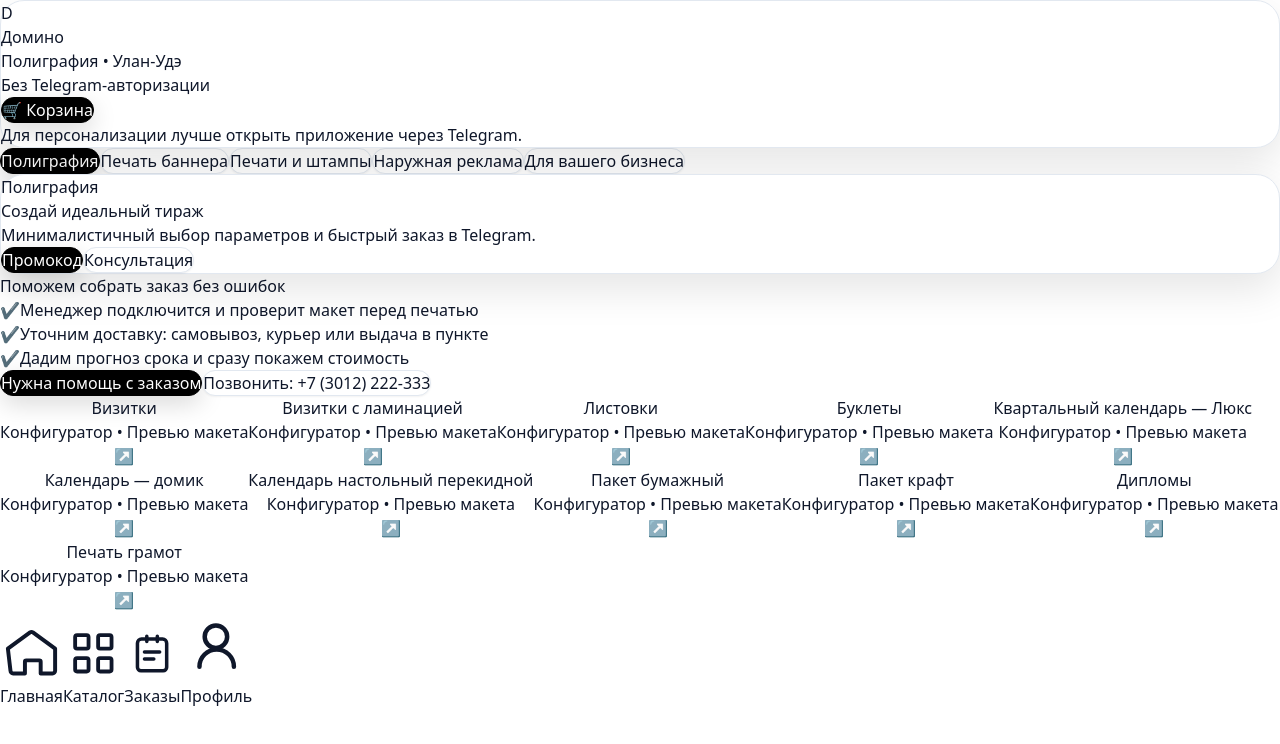
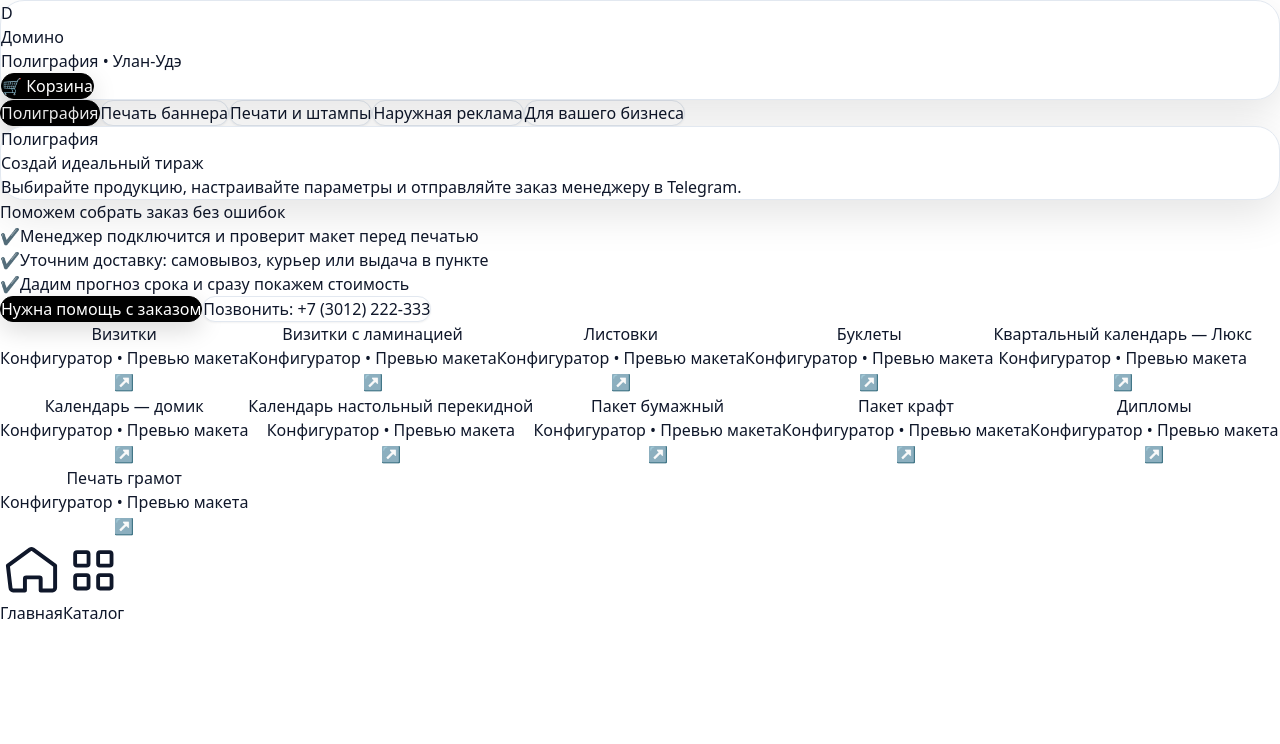
Before and after one commit to MikhailSax/Domino-mini-app, a React (Vite) app: page / in a window 1280 px wide. Shown: the top 744 px of the page. Built offline with nearby package versions, Linux system fonts and the light colour scheme.

Commit message:
chore: clean user-facing UI for release prep

```diff
--- a/src/components/Header.jsx
+++ b/src/components/Header.jsx
@@ -1,23 +1,8 @@
 import React from "react";
-
-function AuthBadge({ authStatus, userLabel }) {
-  if (authStatus === "loading") {
-    return <div className="text-[11px] text-slate-500">Авторизация…</div>;
-  }
-
-  if (authStatus === "authenticated") {
-    return <div className="text-[11px] text-emerald-600">Telegram: {userLabel}</div>;
-  }
-
-  return <div className="text-[11px] text-amber-600">Без Telegram-авторизации</div>;
-}
 
 export default function Header({
   cartCount = 0,
   onCartClick,
-  authStatus = "idle",
-  authError = "",
-  userLabel = "",
 }) {
   return (
     <div className="sticky top-0 z-50 bg-white/90 backdrop-blur-xl border-b border-slate-200 shadow-sm">
@@ -31,7 +16,6 @@
               <div>
                 <div className="text-base font-semibold leading-tight">Домино</div>
                 <div className="text-xs text-slate-400">Полиграфия • Улан-Удэ</div>
-                <AuthBadge authStatus={authStatus} userLabel={userLabel} />
               </div>
             </div>
 
@@ -50,8 +34,6 @@
               </button>
             </div>
           </div>
-
-          {authError && <div className="mt-2 text-xs text-rose-600">{authError}</div>}
         </div>
       </div>
     </div>
--- a/src/components/Navigation.jsx
+++ b/src/components/Navigation.jsx
@@ -36,55 +36,9 @@
   </svg>
 );
 
-const OrdersIcon = ({ className = "" }) => (
-  <svg
-    xmlns="http://www.w3.org/2000/svg"
-    viewBox="0 0 24 24"
-    fill="none"
-    stroke="currentColor"
-    strokeWidth="1.5"
-    className={`${iconClass} ${className}`}
-  >
-    <path
-      strokeLinecap="round"
-      strokeLinejoin="round"
-      d="M7.5 4.75h9A1.75 1.75 0 0 1 18.25 6.5v10.25a1.5 1.5 0 0 1-1.5 1.5H7.25a1.5 1.5 0 0 1-1.5-1.5V6.5A1.75 1.75 0 0 1 7.5 4.75z"
-    />
-    <path
-      strokeLinecap="round"
-      strokeLinejoin="round"
-      d="M9.75 3.5v2.25m4.5-2.25v2.25M8.75 10.25h6.5m-6.5 3h4"
-    />
-  </svg>
-);
-
-const ProfileIcon = ({ className = "" }) => (
-  <svg
-    xmlns="http://www.w3.org/2000/svg"
-    viewBox="0 0 24 24"
-    fill="none"
-    stroke="currentColor"
-    strokeWidth="1.5"
-    className={`${iconClass} ${className}`}
-  >
-    <path
-      strokeLinecap="round"
-      strokeLinejoin="round"
-      d="M15.75 8.25a3.75 3.75 0 1 1-7.5 0 3.75 3.75 0 0 1 7.5 0z"
-    />
-    <path
-      strokeLinecap="round"
-      strokeLinejoin="round"
-      d="M6.5 18.25a5.75 5.75 0 0 1 11.5 0"
-    />
-  </svg>
-);
-
 const NAV_ITEMS = [
   { id: "home", title: "Главная", Icon: HomeIcon },
   { id: "catalog", title: "Каталог", Icon: GridIcon },
-  { id: "orders", title: "Заказы", Icon: OrdersIcon },
-  { id: "profile", title: "Профиль", Icon: ProfileIcon },
 ];
 
 export default function Navigation({ active = "home", onNav }) {
@@ -97,7 +51,7 @@
     alert(`Раздел: ${title}`);
   };
 
-  const Item = ({ id, Icon, title }) => {
+  const Item = ({ id, Icon: ItemIcon, title }) => {
     const isActive = active === id;
     return (
       <button
@@ -116,7 +70,7 @@
           }
         }}
       >
-        <Icon className={isActive ? "text-white" : "text-slate-500"} />
+        <ItemIcon className={isActive ? "text-white" : "text-slate-500"} />
         <div className="leading-none">{title}</div>
       </button>
     );
@@ -125,7 +79,7 @@
   return (
     <div className="fixed bottom-0 left-0 right-0 z-40 bg-white/95 backdrop-blur-xl border-t border-slate-200 shadow-[0_-6px_24px_rgba(0,0,0,0.06)]">
       <div className="max-w-md mx-auto p-4">
-        <div className="grid grid-cols-4 gap-3">
+        <div className="grid grid-cols-2 gap-3">
           {NAV_ITEMS.map((item) => (
             <Item key={item.id} {...item} />
           ))}
--- a/src/pages/CheckoutPage.jsx
+++ b/src/pages/CheckoutPage.jsx
@@ -1,6 +1,5 @@
 import React, { useMemo } from "react";
 import { useCart } from "../app/CartContext.jsx";
-import { useOrders } from "../app/OrdersContext.jsx";
 import { useProfile } from "../app/ProfileContext.jsx";
 import { formatRUB } from "../app/ui.js";
 
@@ -25,26 +24,12 @@
 
 export default function CheckoutPage({ onBack, onDone }) {
   const { items, clear } = useCart();
-  const { addOrder } = useOrders();
   const { profile, setField } = useProfile();
 
   const total = useMemo(() => items.reduce((s, it) => s + Number(it.price || 0), 0), [items]);
   const disabled = items.length === 0;
 
   const submitOrder = () => {
-    const payload = {
-      customer: {
-        name: profile.name || "",
-        lastName: profile.lastName || "",
-        phone: profile.phone || "",
-        address: profile.address || "",
-      },
-      items,
-      total,
-    };
-
-    addOrder(payload);
-
     const telegramText = buildTelegramText({ profile, items, total });
     const baseLink = TELEGRAM_ORDER_LINK.includes("text=")
       ? TELEGRAM_ORDER_LINK
@@ -67,7 +52,7 @@
       <div className="mt-3 rounded-3xl bg-white text-black p-5 shadow-sm border border-slate-200">
         <div className="text-sm opacity-80">Оформление</div>
         <div className="text-2xl font-semibold mt-1 leading-tight">Данные заказа</div>
-        <div className="text-xs opacity-70 mt-2 text-black">Статичное приложение: после подтверждения откроем Telegram с готовым текстом заказа.</div>
+        <div className="text-xs opacity-70 mt-2 text-black">Проверьте контакты и отправьте заказ менеджеру в Telegram.</div>
       </div>
 
       <div className="mt-3 bg-white rounded-3xl p-4 shadow-sm border border-slate-200">
--- a/src/pages/HomePage.jsx
+++ b/src/pages/HomePage.jsx
@@ -42,7 +42,7 @@
   );
 }
 
-function ServiceChecklist({ onNeedHelp }) {
+function ServiceChecklist() {
   const items = [
     "Менеджер подключится и проверит макет перед печатью",
     "Уточним доставку: самовывоз, курьер или выдача в пункте",
@@ -66,7 +66,7 @@
             <button
               type="button"
               className="px-4 py-2 text-sm font-semibold btn-black"
-              onClick={onNeedHelp}
+              onClick={() => window?.open?.("https://t.me/domino_manager", "_blank", "noopener,noreferrer")}
             >
               Нужна помощь с заказом
             </button>
@@ -133,26 +133,11 @@
         <div className="relative">
           <div className="text-xs uppercase tracking-wide text-slate-500">{topTitle}</div>
           <div className="text-2xl font-semibold mt-1 leading-tight">Создай идеальный тираж</div>
-          <div className="text-sm text-slate-600 mt-2">Минималистичный выбор параметров и быстрый заказ в Telegram.</div>
-
-          <div className="mt-4 grid grid-cols-2 gap-2">
-            <button
-              className="btn-black px-4 py-2 text-sm font-semibold"
-              onClick={() => alert("Позже: промокоды")}
-            >
-              Промокод
-            </button>
-            <button
-              className="btn-ghost px-4 py-2 text-sm font-semibold"
-              onClick={() => alert("Позже: консультация")}
-            >
-              Консультация
-            </button>
-          </div>
+          <div className="text-sm text-slate-600 mt-2">Выбирайте продукцию, настраивайте параметры и отправляйте заказ менеджеру в Telegram.</div>
         </div>
       </div>
 
-      <ServiceChecklist onNeedHelp={() => alert("Менеджер свяжется с вами для уточнения деталей.")} />
+      <ServiceChecklist />
 
       <div className="mt-4 space-y-2">
         {loading && (
--- a/src/pages/Shell.jsx
+++ b/src/pages/Shell.jsx
@@ -3,24 +3,20 @@
 import Navigation from "../components/Navigation.jsx";
 
 import { CartProvider, useCart } from "../app/CartContext.jsx";
-import { OrdersProvider } from "../app/OrdersContext.jsx";
 import { ProfileProvider } from "../app/ProfileContext.jsx";
-import { AuthProvider, useAuth } from "../app/AuthContext.jsx";
+import { AuthProvider } from "../app/AuthContext.jsx";
 
 import HomePage from "./HomePage.jsx";
 import CatalogPage from "./CatalogPage.jsx";
 import ProductPage from "./ProductPage.jsx";
 import CartPage from "./CartPage.jsx";
 import CheckoutPage from "./CheckoutPage.jsx";
-import OrdersPage from "./OrdersPage.jsx";
-import ProfilePage from "./ProfilePage.jsx";
 
 function ShellInner() {
   const [route, setRoute] = useState({ name: "home" });
-  // home | catalog | orders | profile | product | cart | checkout
+  // home | catalog | product | cart | checkout
 
   const { items } = useCart();
-  const { status, error, user } = useAuth();
   const cartCount = useMemo(() => items.length, [items]);
 
   const openProduct = (slug) => setRoute({ name: "product", slug });
@@ -34,9 +30,6 @@
       <Header
         cartCount={cartCount}
         onCartClick={openCart}
-        authStatus={status}
-        authError={error}
-        userLabel={user?.username || user?.firstName || user?.id || "пользователь"}
       />
 
       {screen === "home" && <HomePage onOpenProduct={openProduct} />}
@@ -61,13 +54,9 @@
       {screen === "checkout" && (
         <CheckoutPage
           onBack={openCart}
-          onDone={() => setRoute({ name: "orders" })}
+          onDone={() => setRoute({ name: "home" })}
         />
       )}
-
-      {screen === "orders" && <OrdersPage />}
-
-      {screen === "profile" && <ProfilePage />}
 
       <Navigation
         active={
@@ -85,11 +74,9 @@
   return (
     <AuthProvider>
       <ProfileProvider>
-        <OrdersProvider>
-          <CartProvider>
-            <ShellInner />
-          </CartProvider>
-        </OrdersProvider>
+        <CartProvider>
+          <ShellInner />
+        </CartProvider>
       </ProfileProvider>
     </AuthProvider>
   );
```
